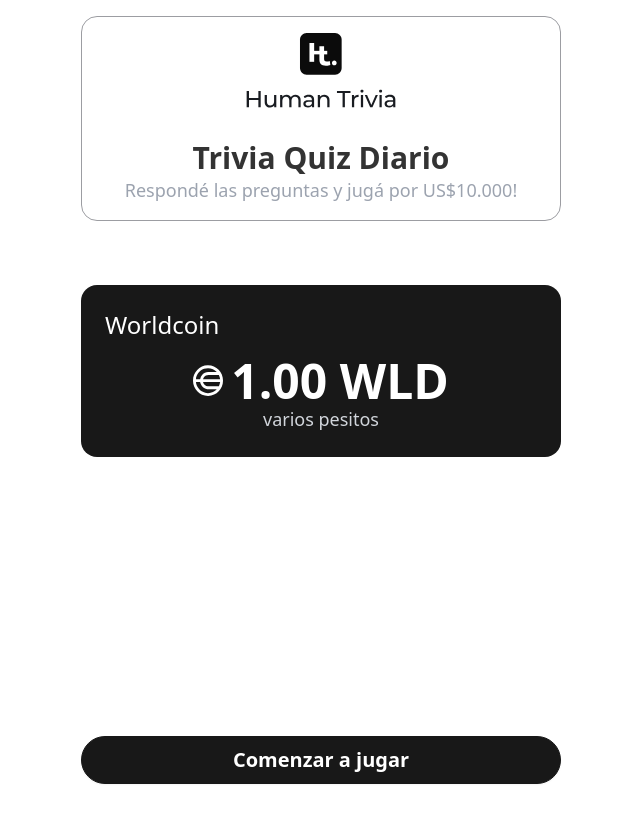
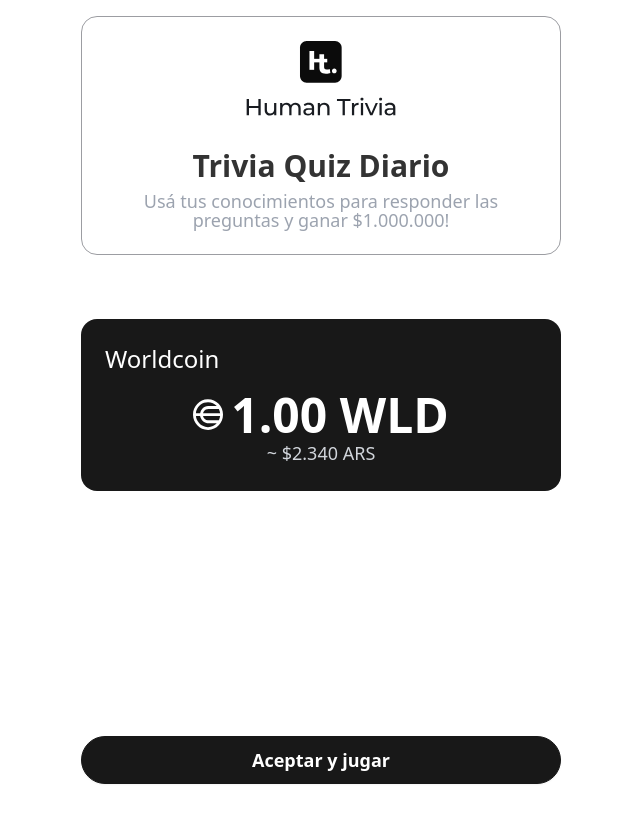
Before and after one commit to chescalante/human-trivia-next, a Next.js app: page / in a window 1280 px wide. Shown: the whole page, without its empty margins (319-959 px from the left). Built offline with nearby package versions, Linux system fonts and the light colour scheme; what @worldcoin/minikit-js would draw is missing.

Commit message:
Improved home UI

```diff
--- a/pages/index.tsx
+++ b/pages/index.tsx
@@ -4,7 +4,6 @@
 import Image from "next/image";
 
 export default function IndexPage() {
-
   return (
     <Layout>
       <div className="h-full flex flex-col justify-between p-4 ">
@@ -13,7 +12,7 @@
             className="card bg-white "
             style={{ border: "1px solid #9C9DA2" }}
           >
-            <div className="card-body flex justify-between gap-8 p-4 mx-1">
+            <div className="card-body flex justify-between gap-8 p-6 mx-1">
               <Image
                 src="/images/ht-logo.svg" // Path relative to the public directory
                 alt="Description of image"
@@ -25,8 +24,12 @@
                 <div className="text-3xl text-center font-semibold">
                   Trivia Quiz Diario
                 </div>
-                <div className="text-lg text-center text-gray-400 ">
-                  Respondé las preguntas y jugá por US$10.000!
+                <div
+                  className="text-lg text-center text-gray-400 mt-2"
+                  style={{ lineHeight: "1.2rem" }}
+                >
+                  Usá tus conocimientos para responder las preguntas y ganar
+                  $1.000.000!
                 </div>
               </div>
             </div>
@@ -47,13 +50,13 @@
                   </div>
                 </div>
                 <div className="text-lg text-center font-thin text-gray-300">
-                  varios pesitos
+                  ~ $2.340 ARS
                 </div>
               </div>
             </div>
           </div>
         </div>
-        <button className="btn btn-primary text-xl">Comenzar a jugar</button>
+        <button className="btn btn-primary text-lg">Aceptar y jugar</button>
       </div>
     </Layout>
   );
```
